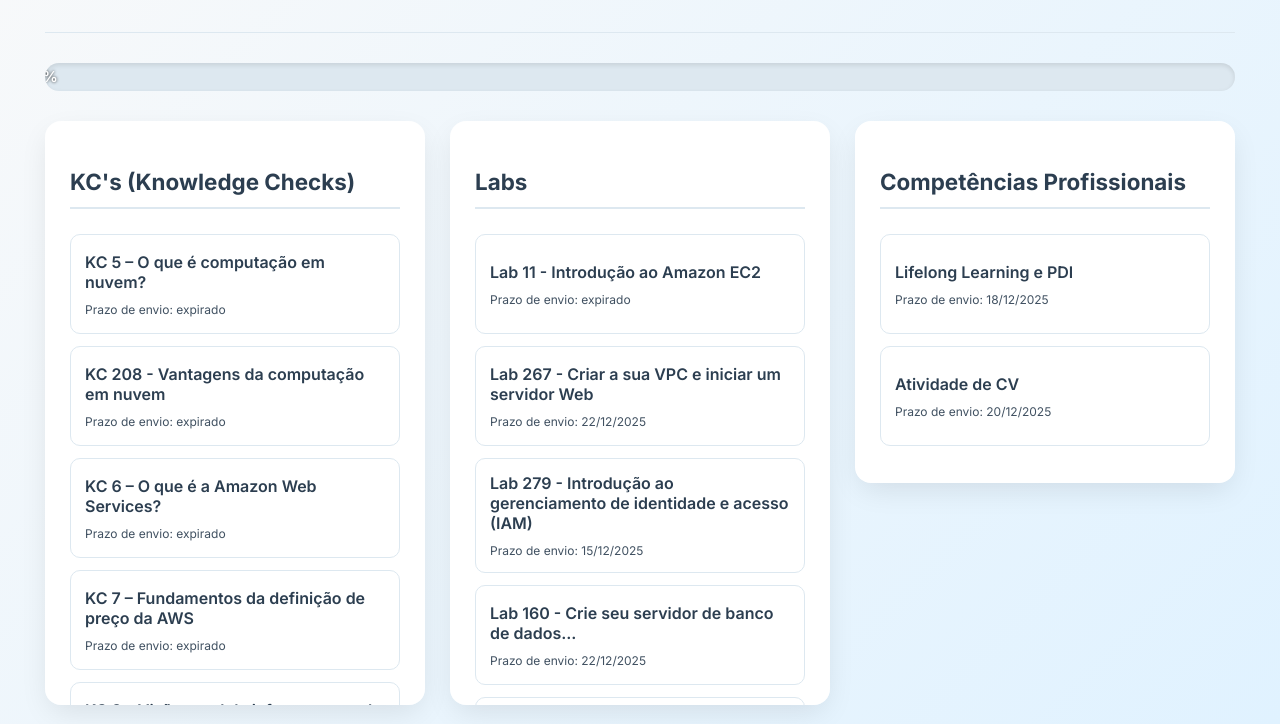
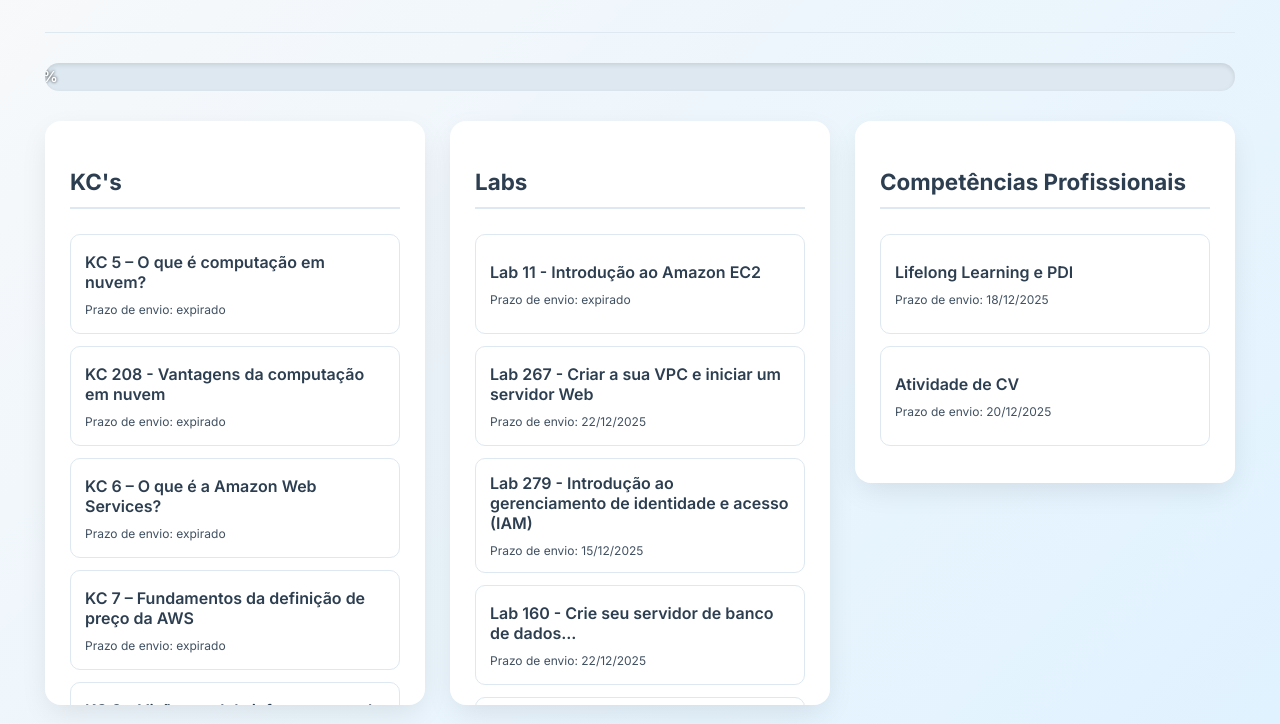
Before and after one commit to yagowalter/AWS-Projects, a plain HTML site: page aws-progress-tracker/index.html in a window 1280 px wide. Shown: the part 76-800 px from the top of the page. Drawn offline with nearby package versions, Linux system fonts and the light colour scheme.

Commit message:
Alterado nome de atividade de KC's para KC's

```diff
--- a/aws-progress-tracker/index.html
+++ b/aws-progress-tracker/index.html
@@ -29,7 +29,7 @@
 
     <div class="columns">
         <div class="column">
-            <h3>KC's (Knowledge Checks)</h3>
+            <h3>KC's</h3>
             <div id="kcs"></div>
         </div>
 
```
